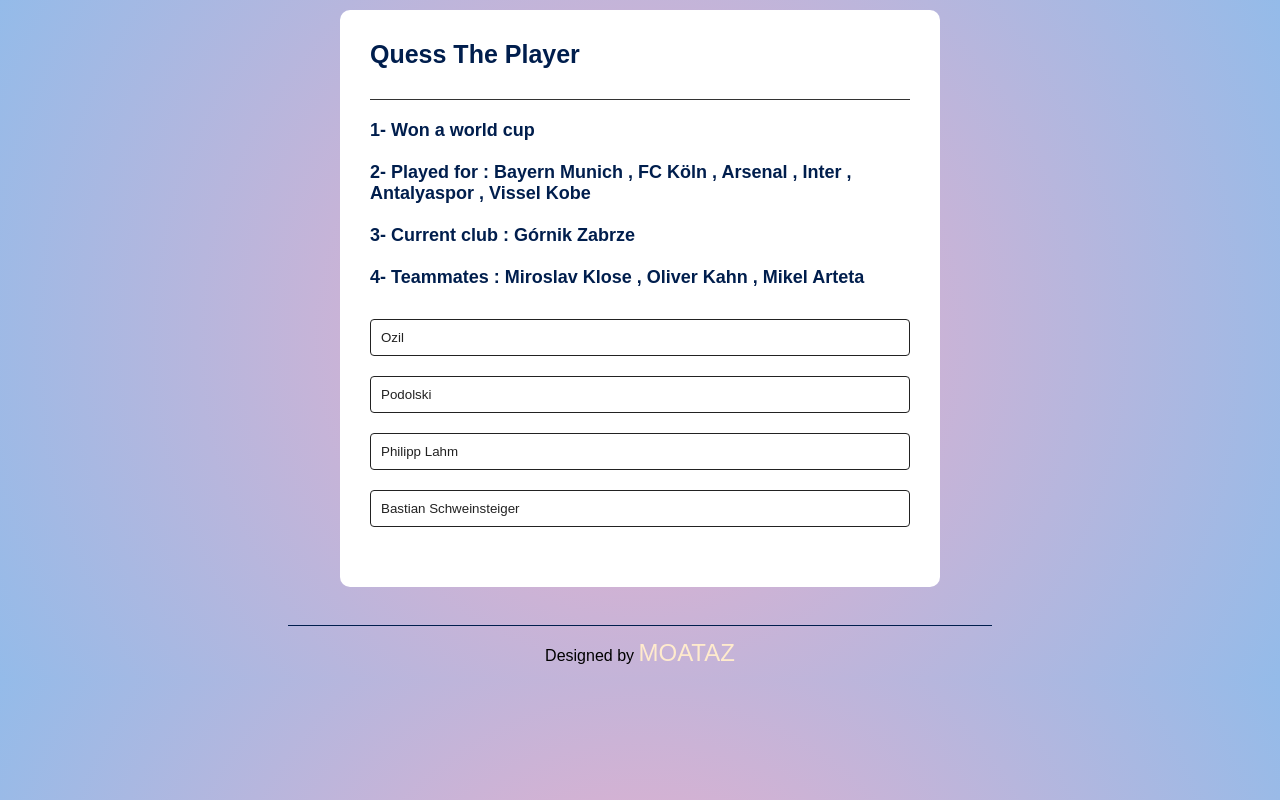
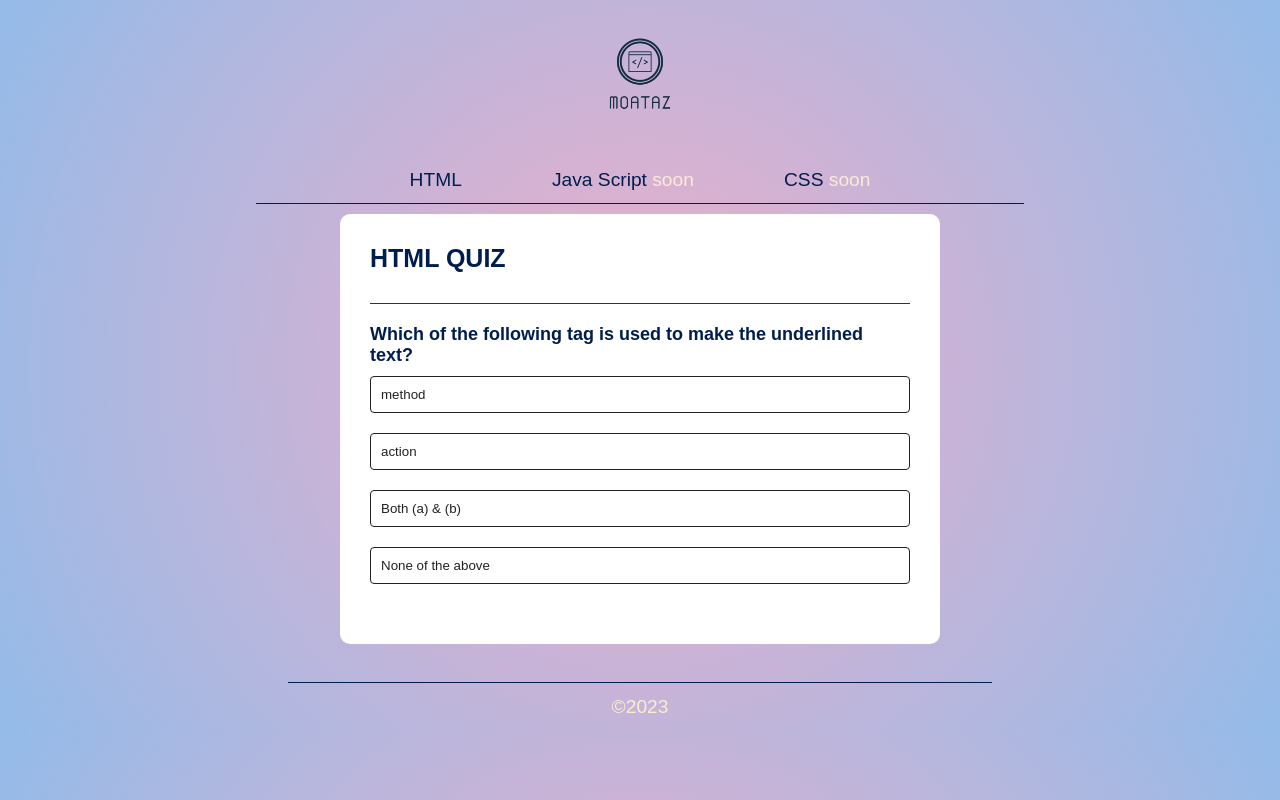
Before and after one commit to moataz-00/guessplayer, a plain HTML site: page index.html in a window 1280 px wide. Drawn offline with Linux system fonts and the light colour scheme.

Commit message:
first commit 1

```diff
--- a/index.html
+++ b/index.html
@@ -9,8 +9,20 @@
 
 <body>
 
+    <nav>
+        <a href="https://flowcv.com/resume/nc87dtam19"><img width="20%" src="./logo_transparent.png" alt=""></a>
+        <ul>
+
+            <li>HTML</li>
+            <li>Java Script <span style="color: antiquewhite;">soon</span></li>
+            <li>CSS <span style="color: antiquewhite;">soon</span></li>
+
+
+        </ul>
+    </nav>
+
 <div class="app">
-    <h1>Quess The Player</h1>
+    <h1>HTML QUIZ</h1>
     <div class="quiz">
         <h2 id="question"></h2>
         <div id="answer-buttons">
@@ -24,7 +36,7 @@
 </div>
 
 <footer>
-   Designed by <a style="text-decoration: none;"; href="https://flowcv.com/resume/nc87dtam19"><span style="color: blanchedalmond;font-size: x-large;">MOATAZ</span></a>
+    <span style="color: blanchedalmond;font-size: larger;">&copy;2023</span>
 </footer>
 
 
--- a/quiz.css
+++ b/quiz.css
@@ -8,6 +8,29 @@ body{
     background: rgb(238,174,202);
 background: radial-gradient(circle, rgba(238,174,202,1) 0%, rgba(148,187,233,1) 100%);
 }
+
+nav{
+
+    border-bottom:1px solid #001e4d;
+    width: 60%;
+    margin: 0 auto;
+    text-align: center;
+}
+
+
+
+ul{
+    color: #001e4d;
+    font-size: larger;
+
+    padding: 1.5% 20%;
+    justify-content:space-between;
+    display: flex;
+    flex-direction: row;
+    list-style: none;
+}
+
+
 .app{
     background: #fff;
     width: 90%;
@@ -15,6 +38,7 @@ background: radial-gradient(circle, rgba(238,174,202,1) 0%, rgba(148,187,233,1)
     margin: 10px auto 0;
     border-radius: 10px;
     padding: 30px;
+
 }
 
 .app h1{
--- a/quiz.js
+++ b/quiz.js
@@ -1,52 +1,147 @@
 const questions = [
   {
     Number: 1,
-    question: "1- Won a world cup <br><br> 2- Played for : Bayern Munich , FC Köln , Arsenal , Inter , Antalyaspor , Vissel Kobe<br><br> 3- Current club : Górnik Zabrze<br><br> 4- Teammates : Miroslav Klose , Oliver Kahn , Mikel Arteta <br><br> ",
+    question: "HTML stands for ",
     answers: [
-      { text: "Ozil", correct: "false" },
-      { text: "Podolski", correct: "true" },
-      { text: "Philipp Lahm", correct: "false" },
-      { text: "Bastian Schweinsteiger", correct: "false" },
+      { text: "HighText Machine Language", correct: "false" },
+      { text: "HyperText Markup Language", correct: "true" },
+      { text: "HyperText and links Markup Language", correct: "false" },
+      { text: "None of these", correct: "false" },
     ],
   },
   {
     Number: 2,
-    question: "1- Won English FA Cup , a world cup<br><br>2- Played for : Hannover 96 , Werder Bremen , Arsenal <br><br> 3- Retired <br><br> 4- Teammates : Naldo , Alex Oxlade-Chamberlain  ",
+    question: "Which of the following element is responsible for making the text bold in HTML? ",
     answers: [
-      { text: "Nuri Sahin", correct: "false" },
-      { text: "Sebastian Kehl", correct: "false" },
-      { text: "Martín Demichelis", correct: "false" },
-      { text: "Per Mertesacker", correct: "true" },
+      { text: "pre", correct: "false" },
+      { text: "b", correct: "false" },
+      { text: "br", correct: "false" },
+      { text: "a", correct: "true" },
     ],
   },
   {
     Number: 3,
-    question: "1- Won Saudi Cup<br><br> 2- Play in a world cup<br><br> 3- Played for : Al-Hilal , Al-Fateh<br><br> 4- Teammates : Moussa Marega , Mohamed Kanno ",
+    question: "The correct sequence of HTML tags for starting a webpage is ",
     answers: [
-      { text: "Luciano Vietto", correct: "false" },
-      { text: "Khalifah Al-Dawsari", correct: "true" },
-      { text: "Salem Al-Dawsari", correct: "false" },
-      { text: "Mohammed Al-Fatil", correct: "false" },
+      { text: "Head, Title, HTML, body", correct: "false" },
+      { text: "HTML, Head, Title, Body", correct: "true" },
+      { text: "HTML, Head, Title, Body", correct: "false" },
+      { text: "HTML, Body, Title, Head", correct: "false" },
     ],
   },
   {
     Number: 4,
-    question: "1- Won Conference League winner<br><br>2- Played for : AC Milan , Genoa , Monaco , AS Roma<br><br> 3- Teammates : Edin Dzeko , Radja Nainggolan , José Crespo , Fabinho ",
+    question: "Which of the following tag is used for inserting the largest heading in HTML?",
     answers: [
-      { text: "Stephan El Shaarawy", correct: "true" },
-      { text: "Mohamed Salah", correct: "false" },
-      { text: "Paulo Dybala", correct: "false" },
-      { text: "Lorenzo Pellegrini", correct: "false" },
+      { text: "h1", correct: "true" },
+      { text: "h3", correct: "false" },
+      { text: "h5", correct: "false" },
+      { text: "h6", correct: "false" },
     ],
   },
+  {
+    Number: 5,
+    question: "Input tag is",
+    answers: [
+      { text: "an empty tag.", correct: "true" },
+      { text: "a format tag.", correct: "false" },
+      { text: "All of the above", correct: "false" },
+      { text: "None of the above", correct: "false" },
+    ],
+  },
+   {
+     Number: 6,
+     question: " Which of the following tag is used to make the underlined text?",
+     answers: [
+
+       { text: "method", correct: "false" },
+       { text: "action", correct: "false" },
+       { text: "Both (a) & (b)", correct: "true" },
+       { text: "None of the above", correct: "false" },
+     ],
+   },
+   {
+     Number: 7,
+     question: "The tags in HTML are",
+     answers: [
+
+       { text: "in lowercase", correct: "false" },
+       { text: "case-sensitive", correct: "false" },
+       { text: "in upper case", correct: "false" },
+       { text: "not case sensitive", correct: "true" },
+     ],
+   },
+   {
+     Number: 8,
+     question: "Who is the father of HTML?",
+     answers: [
+       { text: "Tim Berners-Lee", correct: "true" },
+       { text: "Rasmus Lerdorf", correct: "false" },
+       { text: "Brendan Eich", correct: "false" },
+       { text: "Sergey Brin", correct: "false" },
+     ],
+   },
+   {
+     Number: 9,
+     question: "Which of the following is used to read an HTML page and render it?",
+     answers: [
+
+       { text: "Web server", correct: "false" },
+       { text: " Web network", correct: "false" },
+       { text: "Web browser", correct: "true" },
+       { text: " Web matrix", correct: "false" },
+     ],
+   },
+   {
+     Number: 10,
+     question: "In which part of the HTML metadata is contained?",
+     answers: [
+       { text: "head tag", correct: "true" },
+       { text: "title tag", correct: "false" },
+       { text: "html tag", correct: "false" },
+       { text: "body tag", correct: "false" },
+     ],
+   },
 ];
 
 const questionelememt = document.getElementById("question");
 const answerbtn = document.getElementById("answer-buttons");
 const nextbtn = document.getElementById("next-btn");
 
+
+let haveIt = [];
+function generateUniqueRandom(maxNr) {
+    //Generate random number
+    let random = (Math.random() * maxNr).toFixed();
+
+    //Coerce to number by boxing
+    random = Number(random);
+
+    if(!haveIt.includes(random)) {
+        haveIt.push(random);
+        return random;
+    } else {
+        if(haveIt.length <= maxNr) {
+          //Recursively generate number
+         return  generateUniqueRandom(maxNr);
+        } else {
+
+          showscore();
+          console.log('No more numbers available.')
+
+
+        }
+
+    }
+
+
+}
+
+
 function startquiz() {
-  index = 0;
+
+  index = generateUniqueRandom(9);
+  console.log(index);
   score = 0;
   nextbtn.innerHTML = "Next";
   showquestion();
@@ -111,6 +206,8 @@ function selectanswer(e) {
   nextbtn.style.display = "block";
 }
 
+
+//score
 function showscore(){
     resetstate();
     questionelememt.innerHTML=`you scored ${score} out of ${questions.length}!` ;
@@ -119,7 +216,8 @@ function showscore(){
 }
 
 function next(){
-    index++;
+    index=generateUniqueRandom(9);
+    console.log(index);
     if(index<questions.length){
         showquestion();
 
@@ -133,7 +231,7 @@ nextbtn.addEventListener("click",()=>{
     if(index<questions.length){
         next();
     }else{
-        startquiz();
+        location.reload();
     }
 })
 
```
Also changed, not shown: logo_transparent.png (added).
